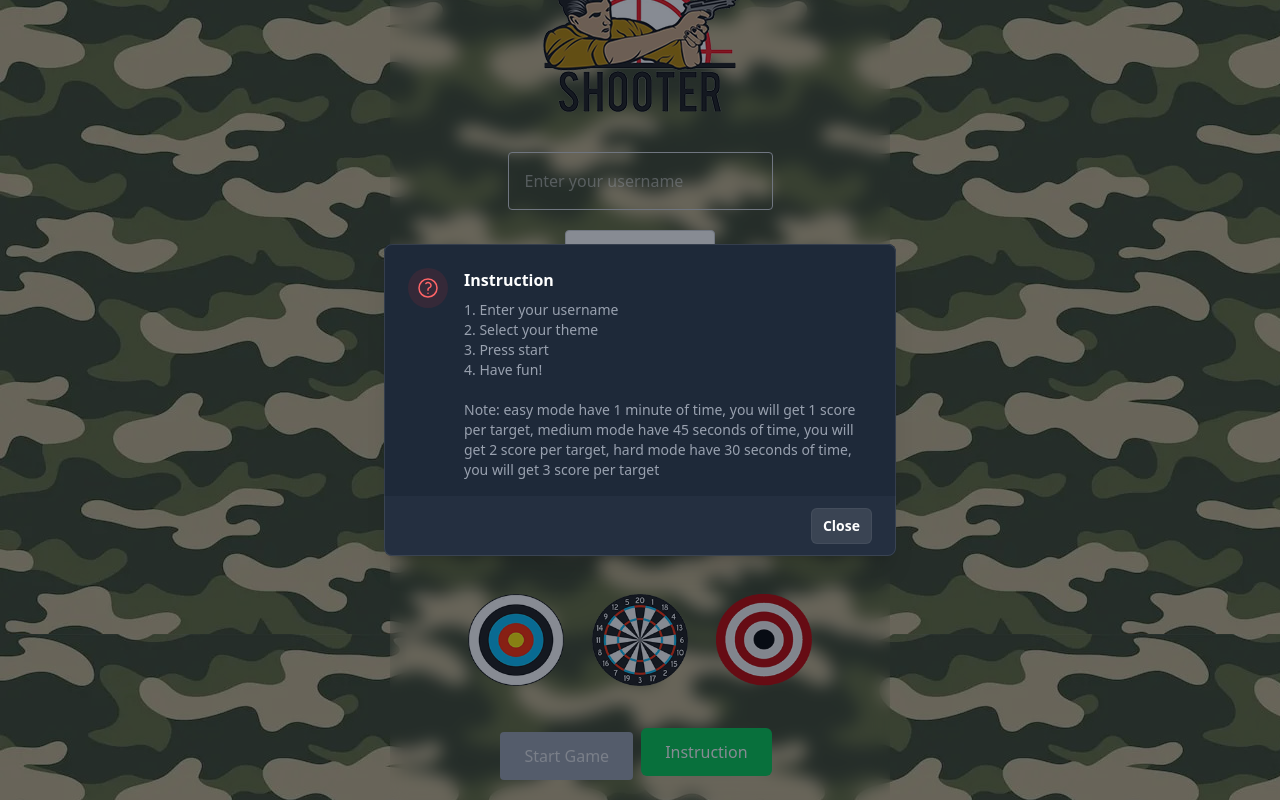
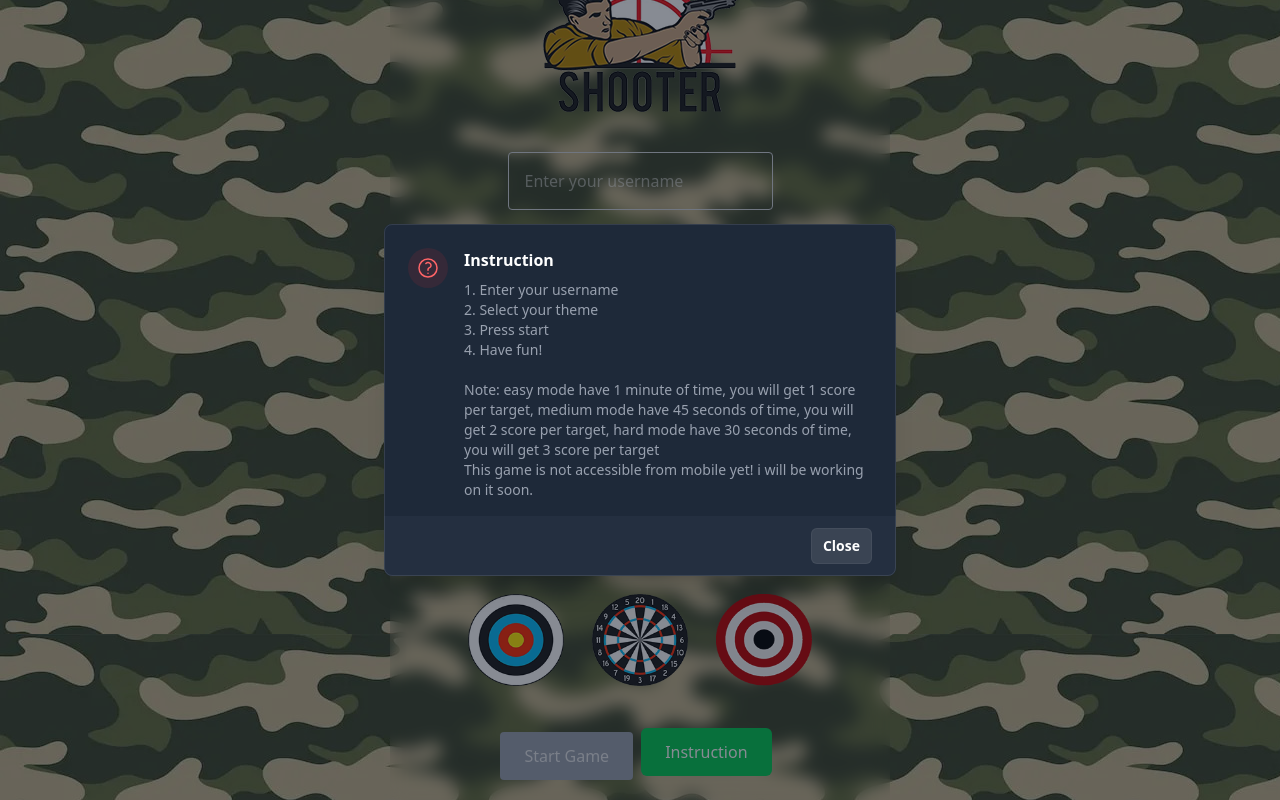
Before and after one commit to Rajit-abdillah/nooby_shooter, a React (Vite) app: page / in a window 1280 px wide. Both pictures are taken after a click on the button "Instruction". Shown: the part 106-906 px from the top of the page. Built offline with nearby package versions, Linux system fonts and the light colour scheme.

Commit message:
added a message in modal

```diff
--- a/src/components/modal.tsx
+++ b/src/components/modal.tsx
@@ -45,6 +45,7 @@ export default function Example() {
                             <li>4. Have fun!</li>
                             <br />
                             <li>Note: easy mode have 1 minute of time, you will get 1 score per target, medium mode have 45 seconds of time, you will get 2 score per target, hard mode have 30 seconds of time, you will get 3 score per target</li>
+                            <li>This game is not accessible from mobile yet! i will be working on it soon.</li>
                         </ol>
                       </p>
                     </div>
```
